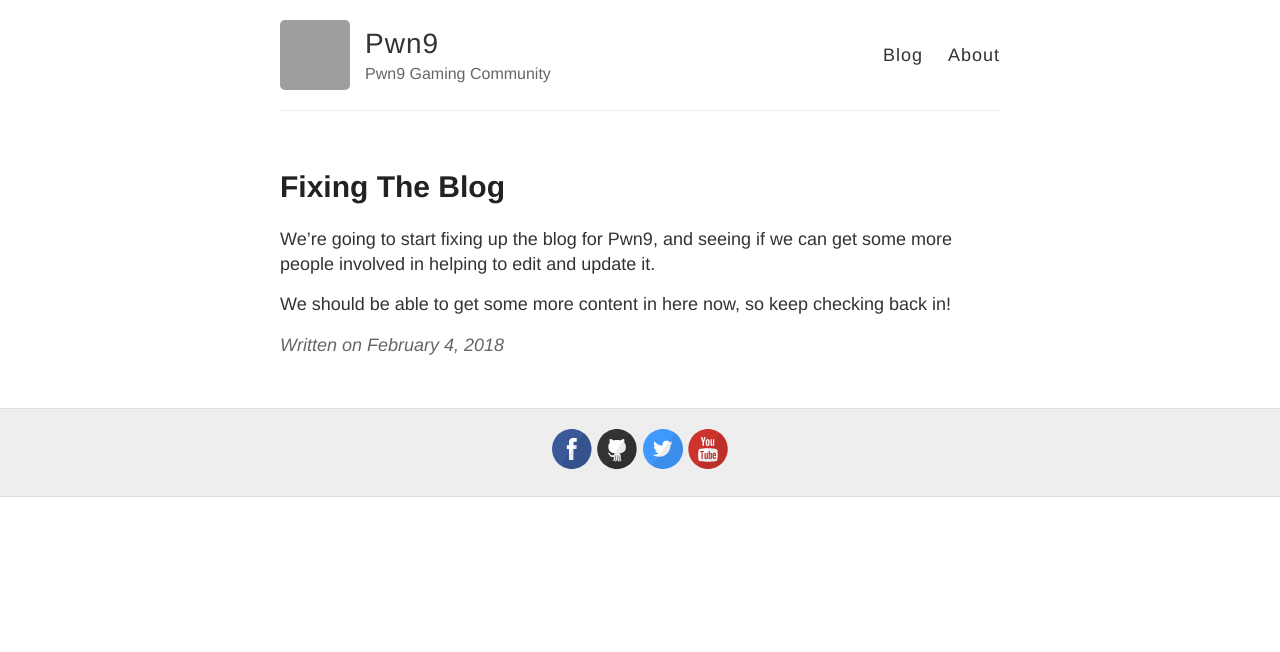
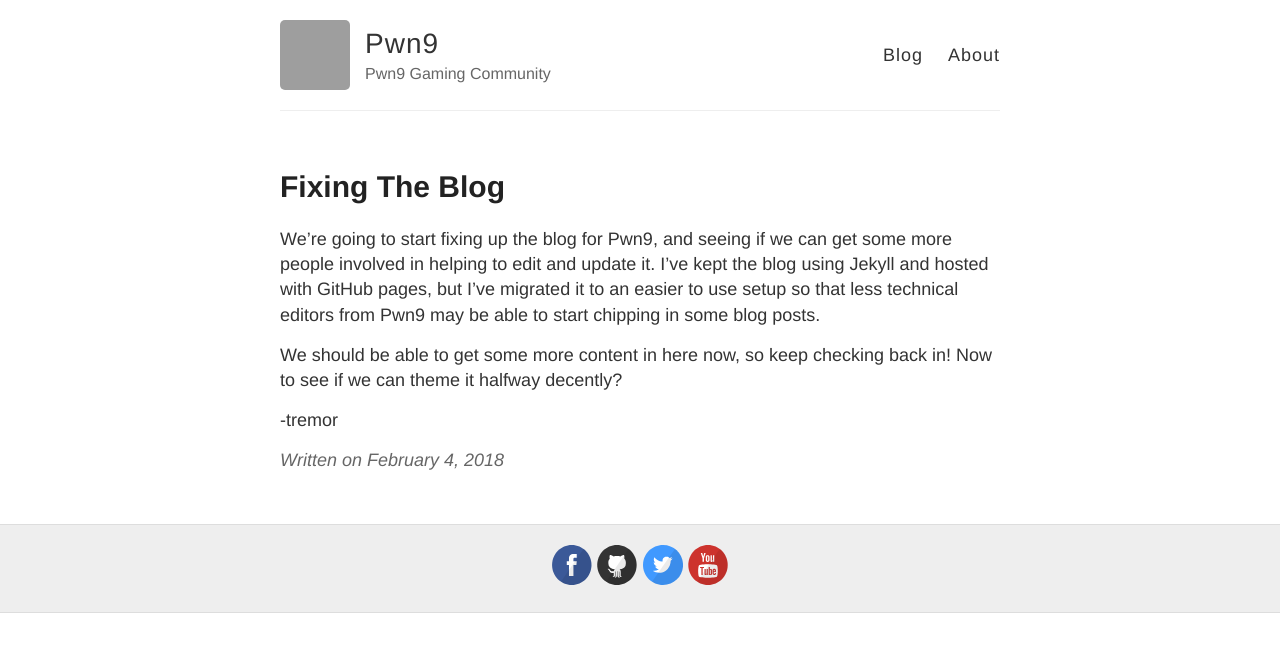
Before and after one commit to Pwn9/blog-pwn9-com.github.io, a Jekyll site: the page built from _posts/2018-02-04-fixing-the-blog.md, in a window 1280 px wide. Shown: the top 652 px of the page. Built offline with Jekyll 4.4.1, drawn with Linux system fonts in a browser that asks for light colours; comment, search, counter and statistics services are not loaded; grey boxes are pictures that could not be loaded.

Commit message:
update the blog post a bit

```diff
--- a/_posts/2018-02-04-fixing-the-blog.md
+++ b/_posts/2018-02-04-fixing-the-blog.md
@@ -2,6 +2,8 @@
 published: true
 layout: post
 ---
-We're going to start fixing up the blog for Pwn9, and seeing if we can get some more people involved in helping to edit and update it.
+We're going to start fixing up the blog for Pwn9, and seeing if we can get some more people involved in helping to edit and update it. I've kept the blog using Jekyll and hosted with GitHub pages, but I've migrated it to an easier to use setup so that less technical editors from Pwn9 may be able to start chipping in some blog posts.
 
-We should be able to get some more content in here now, so keep checking back in!
+We should be able to get some more content in here now, so keep checking back in! Now to see if we can theme it halfway decently?
+
+-tremor
```
